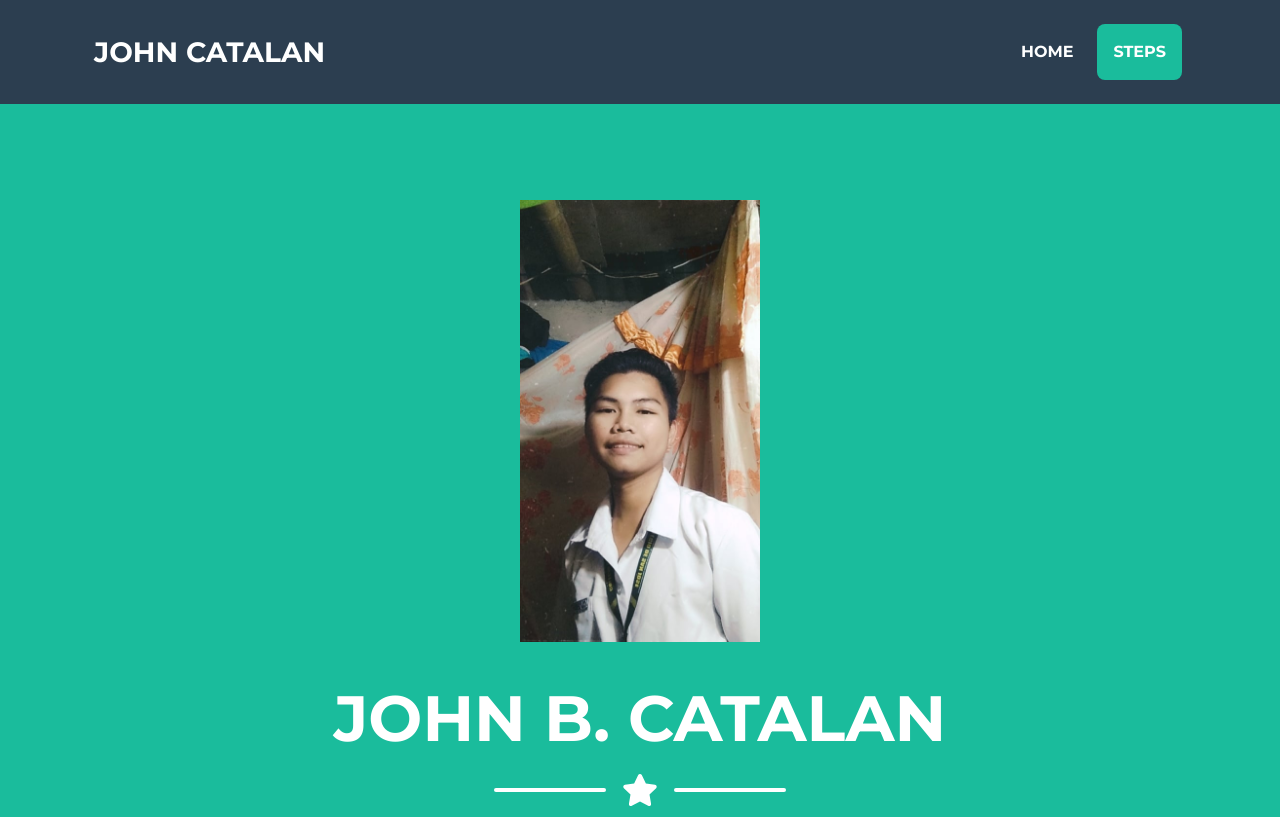
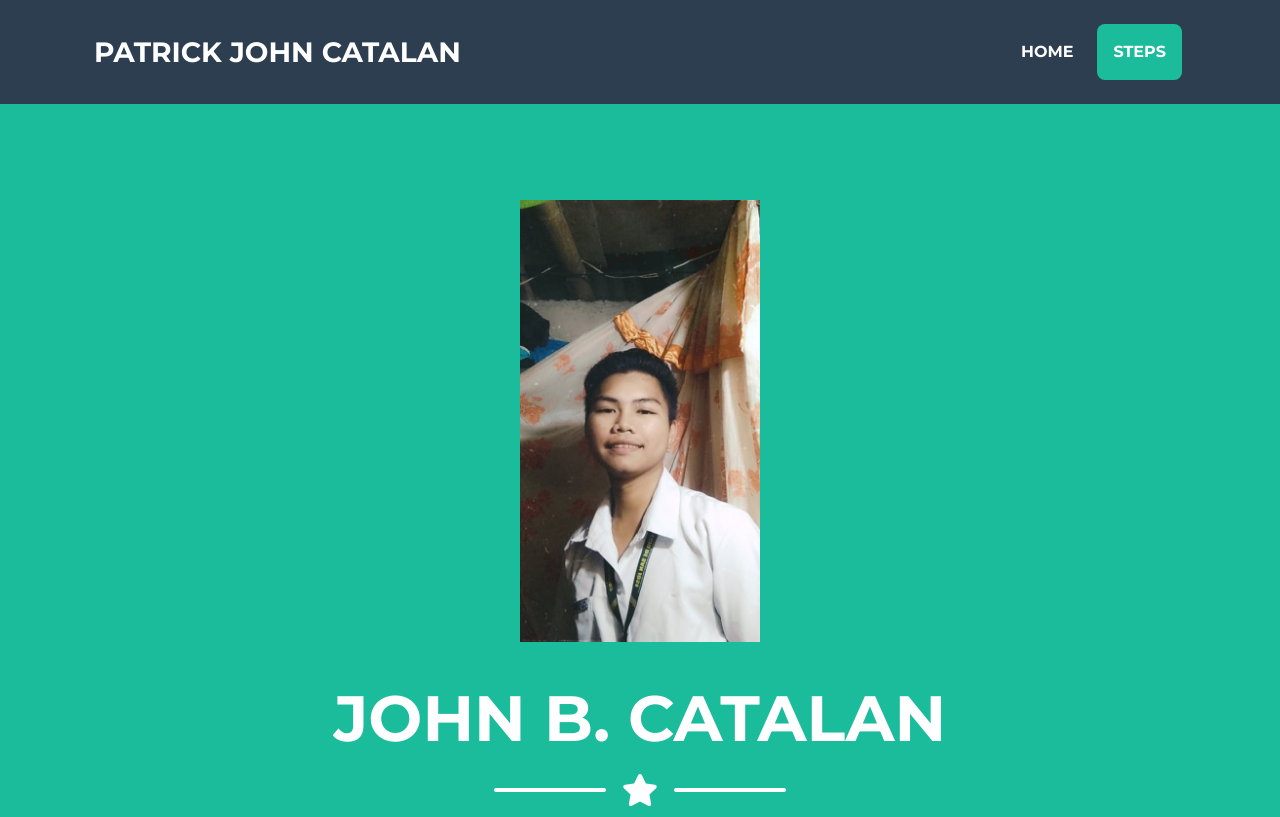
Before and after one commit to shainaaaaa/CATALAN, a plain HTML site: page index.html in a window 1280 px wide. Shown: the top 817 px of the page. Drawn offline with nearby package versions, Linux system fonts and the light colour scheme.

Commit message:
Update index.html

```diff
--- a/index.html
+++ b/index.html
@@ -5,7 +5,7 @@
         <meta name="viewport" content="width=device-width, initial-scale=1, shrink-to-fit=no" />
         <meta name="description" content="" />
         <meta name="author" content="" />
-        <title>JOHN B. CATALAN</title>
+        <title>PATRICK JOHN B. CATALAN</title>
         <!-- Favicon-->
         <link rel="icon" type="image/x-icon" href="assets/img/favicon.ico" />
         <!-- Font Awesome icons (free version)-->
@@ -20,7 +20,7 @@
         <!-- Navigation-->
         <nav class="navbar navbar-expand-lg bg-secondary text-uppercase fixed-top" id="mainNav">
             <div class="container">
-                <a class="navbar-brand js-scroll-trigger" href="#page-top">JOHN CATALAN</a>
+                <a class="navbar-brand js-scroll-trigger" href="#page-top">PATRICK JOHN CATALAN</a>
                 <button class="navbar-toggler navbar-toggler-right text-uppercase font-weight-bold bg-primary text-white rounded" type="button" data-toggle="collapse" data-target="#navbarResponsive" aria-controls="navbarResponsive" aria-expanded="false" aria-label="Toggle navigation">
                     Menu
                     <i class="fas fa-bars"></i>
```
